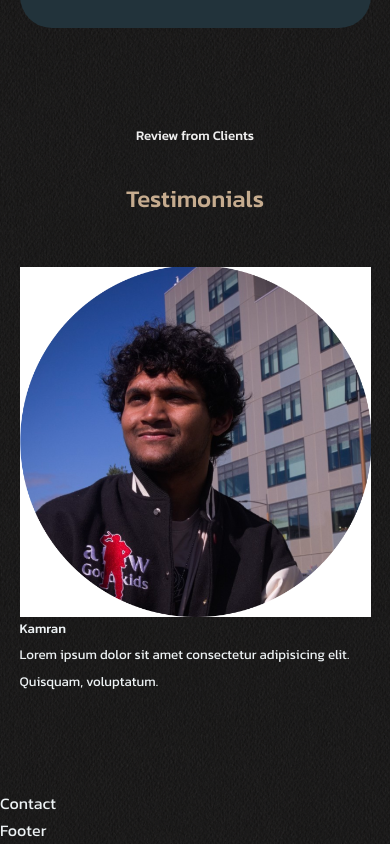
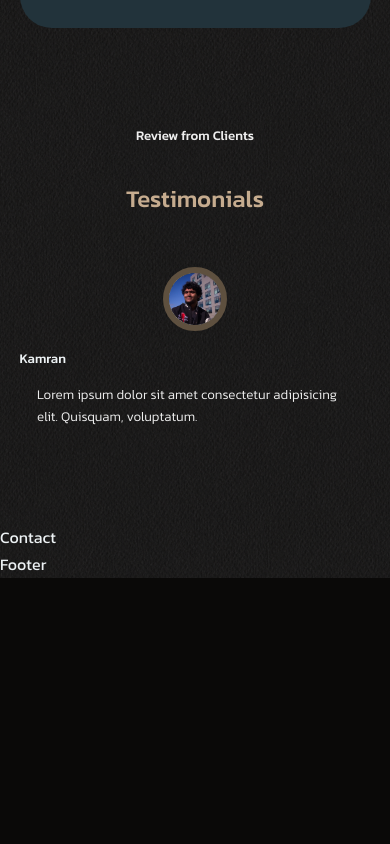
Before and after one commit to TravisLoganT/portfolio-v2, a React (Create React App) app: page / in a window 390 px wide. Shown: the part 9883-10727 px from the top of the page. After the commit the page ends 10461 px from the top, so only its background shows below. Built offline with nearby package versions, Linux system fonts and the light colour scheme.

Commit message:
added the responsive design

```diff
--- a/src/components/testimonials/Testimonials.css
+++ b/src/components/testimonials/Testimonials.css
@@ -0,0 +1,46 @@
+.container .testimonials__container {
+    width: 40%;
+}
+
+.client__avatar {
+    width: 4rem;
+    aspect-ratio: 1/1;
+    overflow: hidden;
+    border-radius: 50%;
+    margin: 0 auto 1rem;
+    border: 0.4rem solid var(--color-primary-variance);
+}
+
+.testimonal {
+    background: var(--color-bg-variance);
+    text-align: center;
+    padding: 2rem;
+    border-radius: 2rem;
+    user-select: none;
+}
+
+.client__review {
+    color: var(--color-light);
+    font-weight: 300;
+    display: block;
+    width: 80%;
+    margin: 0.8rem auto 0;
+}
+
+/* ---------- MEDIA QUERIES (MEDIUM DEVICES) ---------- */
+@media screen and (max-width: 1024px) {
+    .container .testimonials__container {
+        width: 60%;
+    }
+}
+
+/* ---------- MEDIA QUERIES (SMALL DEVICES) ---------- */
+@media screen and (max-width: 600px) {
+    .container .testimonials__container {
+        width: var(--container-width-sm);
+    }
+
+    .client__review {
+        width: var(--container-width-sm);
+    }
+}
--- a/src/components/testimonials/Testimonials.jsx
+++ b/src/components/testimonials/Testimonials.jsx
@@ -16,11 +16,11 @@ const Testimonials = () => {
         <article className='testimonial'>
           <div className="client__avatar">
             <img src={AVATAR1} alt="Kamran"></img>
-            <h5 className='client__name'>Kamran</h5>
+          </div>
+          <h5 className='client__name'>Kamran</h5>
             <small className='client__review'>
               Lorem ipsum dolor sit amet consectetur adipisicing elit. Quisquam, voluptatum.
             </small>
-          </div>
         </article>
       </div>
     </section>
```
